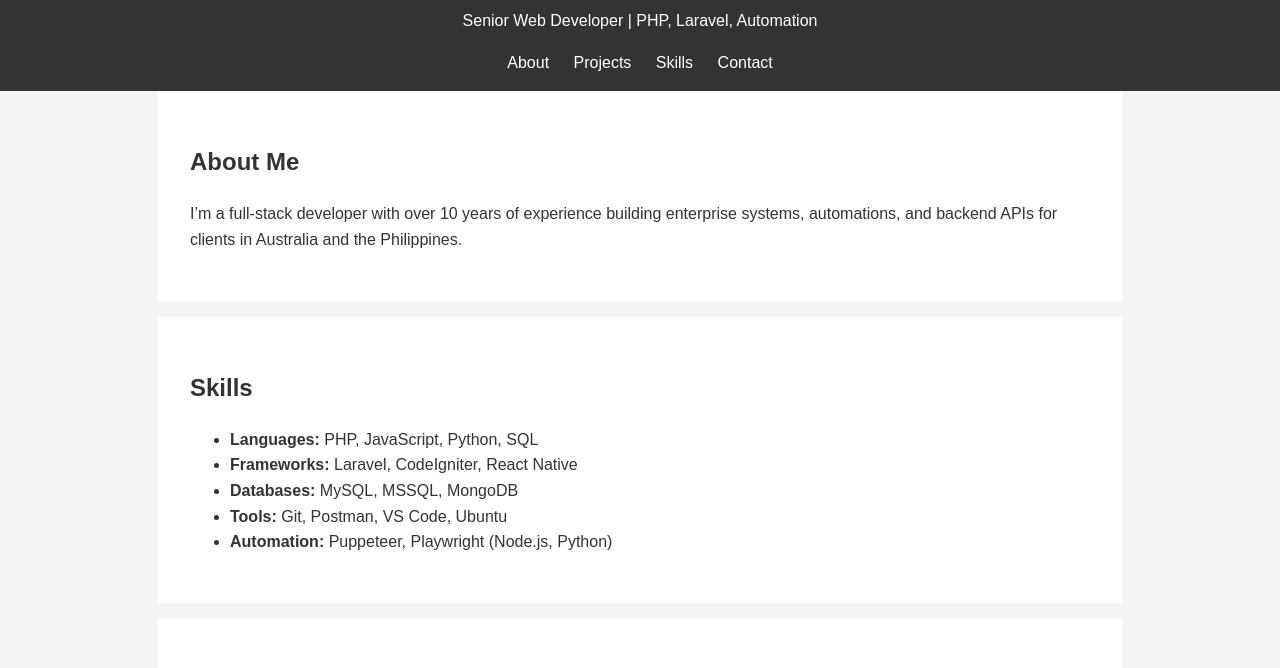
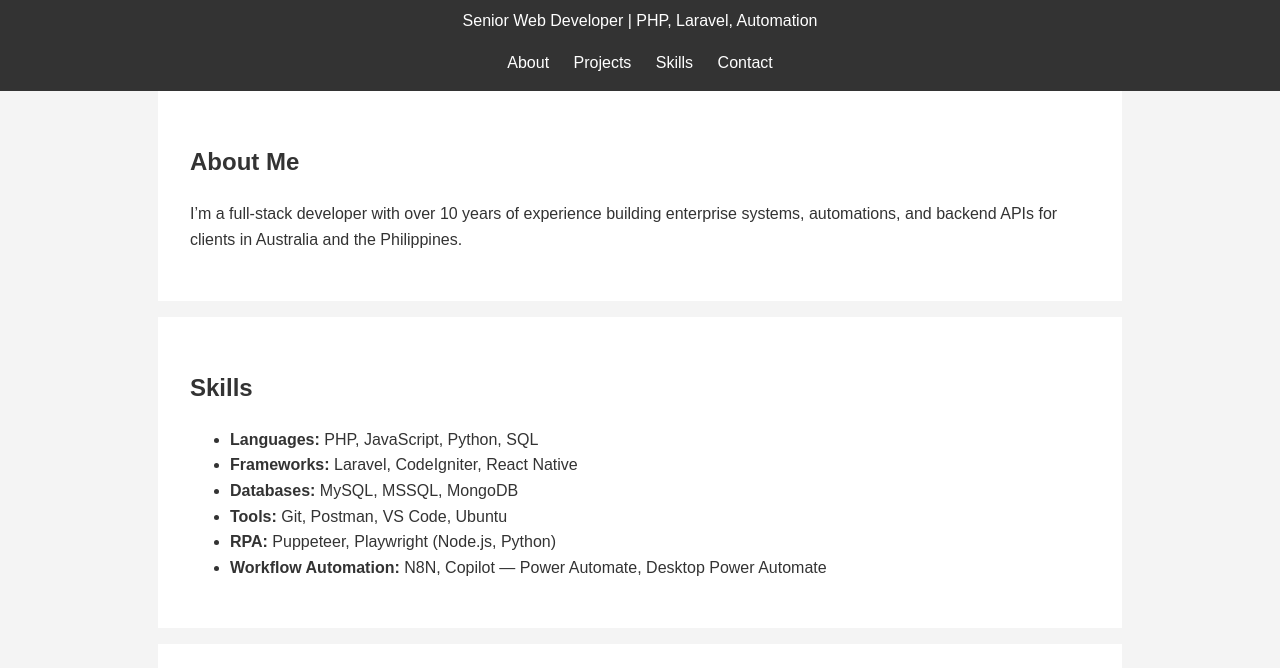
Before and after one commit to josepaolosdg/josepaolosdg.github.io, a plain HTML site: page index.html in a window 1280 px wide. Shown: the part 102-770 px from the top of the page. Drawn offline with Linux system fonts and the light colour scheme.

Commit message:
Added workflow automation in skills

```diff
--- a/index.html
+++ b/index.html
@@ -30,7 +30,8 @@
       <li><strong>Frameworks:</strong> Laravel, CodeIgniter, React Native</li>
       <li><strong>Databases:</strong> MySQL, MSSQL, MongoDB</li>
       <li><strong>Tools:</strong> Git, Postman, VS Code, Ubuntu</li>
-      <li><strong>Automation:</strong> Puppeteer, Playwright (Node.js, Python)</li>
+      <li><strong>RPA:</strong> Puppeteer, Playwright (Node.js, Python)</li>
+      <li><strong>Workflow Automation:</strong> N8N, Copilot — Power Automate, Desktop Power Automate </li>
     </ul>
   </section>
 
```
